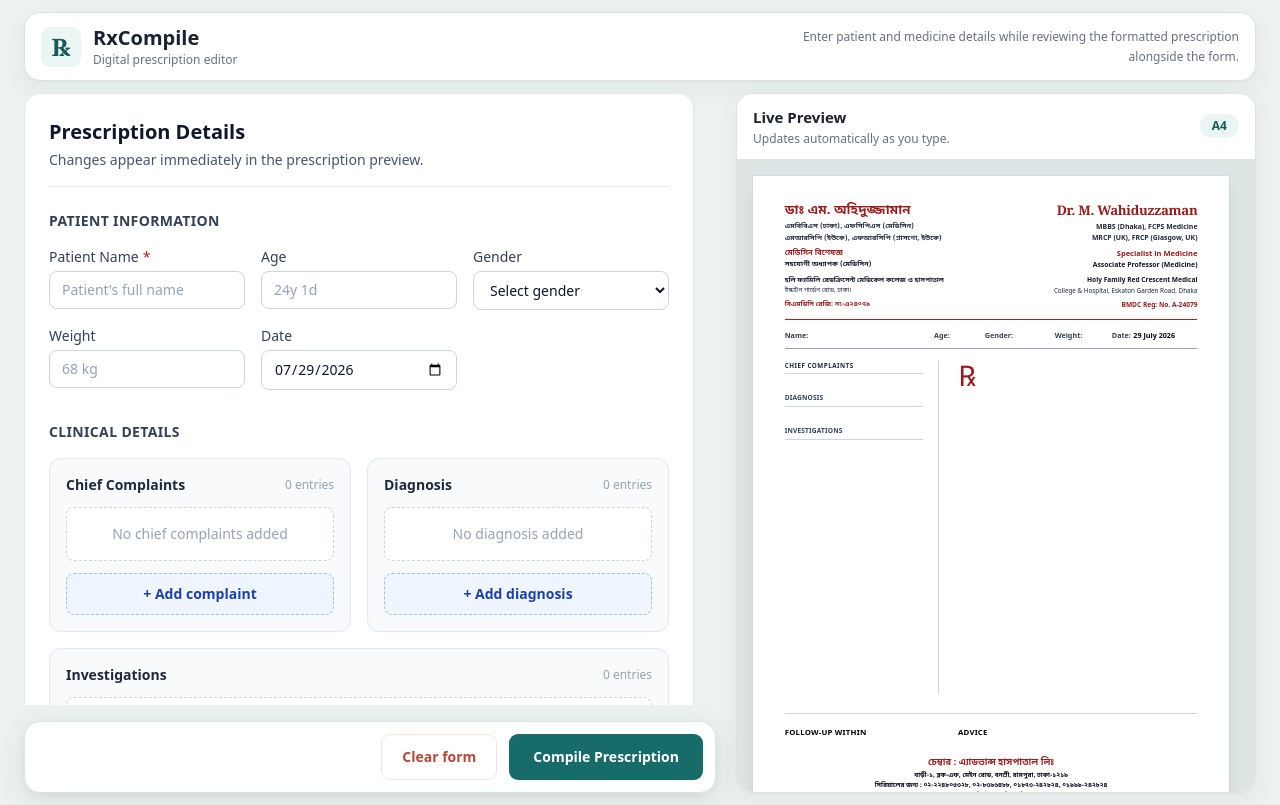
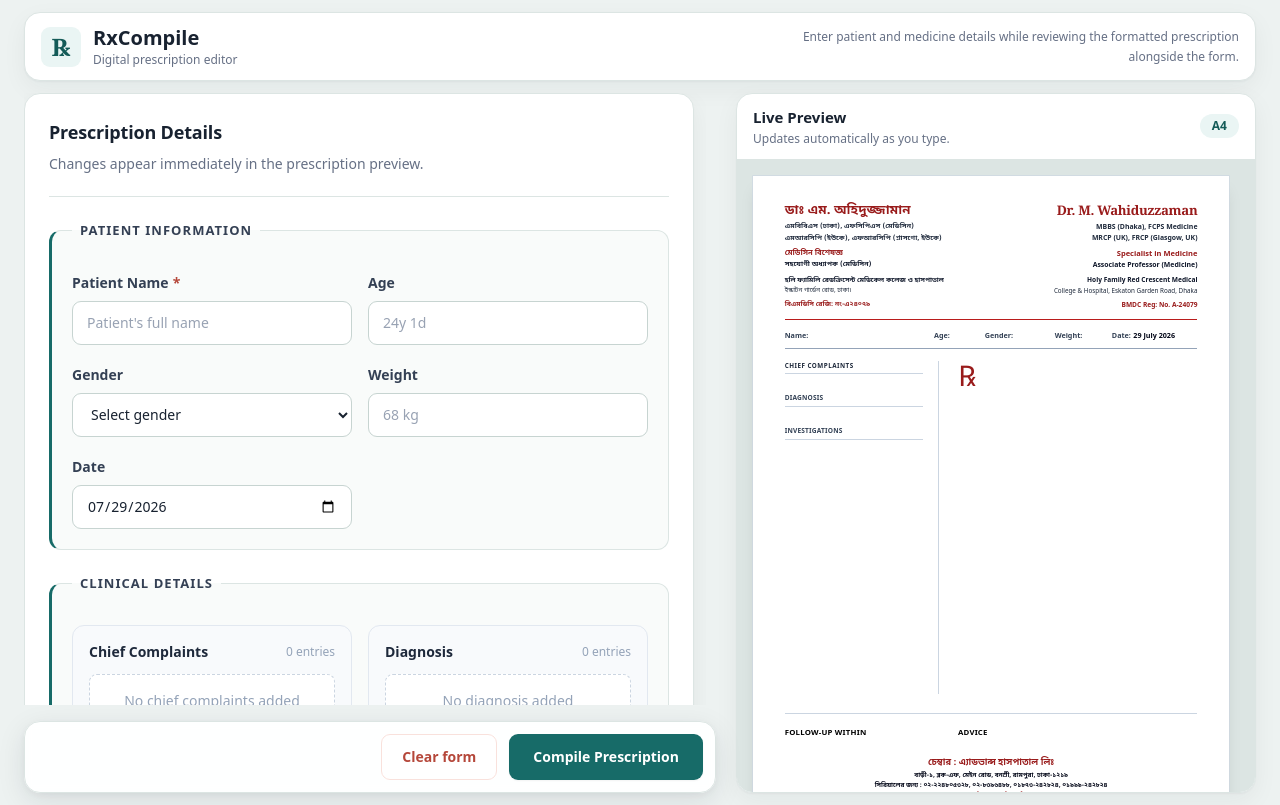
Before and after one commit to dev-kawser/rx-prescription, a React (Vite) app: page / in a window 1280 px wide. Built offline with nearby package versions, Linux system fonts and the light colour scheme.

Commit message:
style: redesign form fields and section hierarchy

```diff
--- a/src/components/PrescriptionForm.jsx
+++ b/src/components/PrescriptionForm.jsx
@@ -2,7 +2,16 @@
 import MedicineRow from './MedicineRow'
 
 const INPUT_CLASSES =
-    'mt-1 w-full rounded-lg border border-slate-300 bg-white px-3 py-2 text-sm text-slate-900 outline-none transition placeholder:text-slate-400 focus:border-blue-600 focus:ring-2 focus:ring-blue-100'
+    'mt-2 h-11 w-full rounded-control border border-mineral-300 bg-white px-3.5 text-sm font-medium text-ink-900 outline-none transition duration-150 placeholder:font-normal placeholder:text-ink-400 hover:border-clinical-300 focus:border-clinical-600 focus:ring-4 focus:ring-clinical-100 disabled:cursor-not-allowed disabled:bg-mineral-100 disabled:text-ink-400'
+
+const LABEL_CLASSES =
+    'block text-sm font-semibold leading-5 text-ink-700'
+
+const SECTION_CLASSES =
+    'mt-6 rounded-section border border-mineral-200 border-l-[3px] border-l-clinical-600 bg-mineral-50/70 p-4 sm:p-5'
+
+const SECTION_TITLE_CLASSES =
+    'px-2 text-[13px] font-bold uppercase tracking-[0.08em] text-ink-700'
 
 function PrescriptionForm({
     prescription,
@@ -19,30 +28,35 @@
         <form
             onSubmit={handleSubmit}
             autoComplete="off"
-            className="rounded-2xl border border-slate-200 bg-white p-4 shadow-sm sm:p-6"
+            className="rounded-panel border border-mineral-200 bg-white p-4 shadow-panel sm:p-6"
         >
-            <div className="border-b border-slate-200 pb-4">
-                <h2 className="text-xl font-bold text-slate-900">
+            <div className="border-b border-mineral-200 pb-5">
+                <h2 className="text-lg font-bold tracking-[-0.01em] text-ink-900">
                     Prescription Details
                 </h2>
 
-                <p className="mt-1 text-sm text-slate-600">
+                <p className="mt-1.5 text-sm leading-6 text-ink-500">
                     Changes appear immediately in the prescription preview.
                 </p>
             </div>
 
-            <fieldset className="mt-6">
-                <legend className="text-sm font-bold uppercase tracking-wide text-slate-700">
+            <fieldset className={SECTION_CLASSES}>
+                <legend className={SECTION_TITLE_CLASSES}>
                     Patient information
                 </legend>
 
-                <div className="mt-4 grid gap-4 md:grid-cols-2 xl:grid-cols-3">
+                <div className="mt-3 grid gap-x-4 gap-y-5 md:grid-cols-2 2xl:grid-cols-3">
                     <label
                         htmlFor="patientName"
-                        className="text-sm font-medium text-slate-700"
+                        className={LABEL_CLASSES}
                     >
                         Patient Name
-                        <span className="ml-1 text-red-700">*</span>
+                        <span
+                            aria-hidden="true"
+                            className="ml-1 text-signal-600"
+                        >
+                            *
+                        </span>
 
                         <input
                             id="patientName"
@@ -60,7 +74,7 @@
 
                     <label
                         htmlFor="age"
-                        className="text-sm font-medium text-slate-700"
+                        className={LABEL_CLASSES}
                     >
                         Age
 
@@ -79,7 +93,7 @@
 
                     <label
                         htmlFor="gender"
-                        className="text-sm font-medium text-slate-700"
+                        className={LABEL_CLASSES}
                     >
                         Gender
 
@@ -90,7 +104,7 @@
                             onChange={(event) =>
                                 onFieldChange('gender', event.target.value)
                             }
-                            className={INPUT_CLASSES}
+                            className={`${INPUT_CLASSES} cursor-pointer`}
                         >
                             <option value="">Select gender</option>
                             <option value="Male">Male</option>
@@ -101,7 +115,7 @@
 
                     <label
                         htmlFor="weight"
-                        className="text-sm font-medium text-slate-700"
+                        className={LABEL_CLASSES}
                     >
                         Weight
 
@@ -120,7 +134,7 @@
 
                     <label
                         htmlFor="date"
-                        className="text-sm font-medium text-slate-700"
+                        className={LABEL_CLASSES}
                     >
                         Date
 
@@ -132,18 +146,18 @@
                             onChange={(event) =>
                                 onFieldChange('date', event.target.value)
                             }
-                            className={INPUT_CLASSES}
+                            className={`${INPUT_CLASSES} cursor-pointer`}
                         />
                     </label>
                 </div>
             </fieldset>
 
-            <fieldset className="mt-8">
-                <legend className="text-sm font-bold uppercase tracking-wide text-slate-700">
+            <fieldset className={SECTION_CLASSES}>
+                <legend className={SECTION_TITLE_CLASSES}>
                     Clinical details
                 </legend>
 
-                <div className="mt-4 grid gap-4 lg:grid-cols-2">
+                <div className="mt-3 grid gap-4 lg:grid-cols-2">
                     <BulletEntryField
                         id="complaints"
                         label="Chief Complaints"
@@ -182,18 +196,18 @@
             </fieldset>
 
             <section
-                className="mt-8"
+                className={SECTION_CLASSES}
                 aria-labelledby="medicines-heading"
             >
                 <div>
                     <h3
                         id="medicines-heading"
-                        className="text-sm font-bold uppercase tracking-wide text-slate-700"
+                        className="text-[13px] font-bold uppercase tracking-[0.08em] text-ink-700"
                     >
                         Medicines
                     </h3>
 
-                    <p className="mt-1 text-sm text-slate-500">
+                    <p className="mt-1.5 text-sm leading-6 text-ink-500">
                         Add one row for each prescribed medicine.
                     </p>
                 </div>
@@ -214,33 +228,33 @@
                 <button
                     type="button"
                     onClick={onAddMedicine}
-                    className="mt-5 flex w-full items-center justify-center rounded-xl border-2 border-dashed border-blue-300 bg-blue-50 px-4 py-3 text-sm font-semibold text-blue-800 transition hover:border-blue-400 hover:bg-blue-100 focus:outline-none focus:ring-2 focus:ring-blue-300 focus:ring-offset-2"
+                    className="mt-5 flex min-h-11 w-full items-center justify-center rounded-section border-2 border-dashed border-blue-300 bg-blue-50 px-4 py-3 text-sm font-semibold text-blue-800 transition duration-150 hover:border-blue-400 hover:bg-blue-100 focus:outline-none focus:ring-2 focus:ring-blue-300 focus:ring-offset-2"
                 >
                     + Add next medicine
                 </button>
             </section>
 
             <section
-                className="mt-8 rounded-xl border border-slate-200 bg-slate-50/70 p-4 sm:p-5"
+                className={SECTION_CLASSES}
                 aria-labelledby="final-instructions-heading"
             >
                 <div>
                     <h3
                         id="final-instructions-heading"
-                        className="text-sm font-bold uppercase tracking-wide text-slate-700"
+                        className="text-[13px] font-bold uppercase tracking-[0.08em] text-ink-700"
                     >
                         Follow-up and Advice
                     </h3>
 
-                    <p className="mt-1 text-sm text-slate-500">
+                    <p className="mt-1.5 text-sm leading-6 text-ink-500">
                         Complete these after finalizing the medicine list.
                     </p>
                 </div>
 
-                <div className="mt-5 max-w-xs">
+                <div className="mt-5 max-w-sm">
                     <label
                         htmlFor="followUp"
-                        className="block text-sm font-medium text-slate-700"
+                        className={LABEL_CLASSES}
                     >
                         Follow-up within
 
@@ -258,7 +272,7 @@
                     </label>
                 </div>
 
-                <div className="mt-5 border-t border-slate-200 pt-5">
+                <div className="mt-5 border-t border-mineral-200 pt-5">
                     <BulletEntryField
                         id="advice"
                         label="Advice"
```
